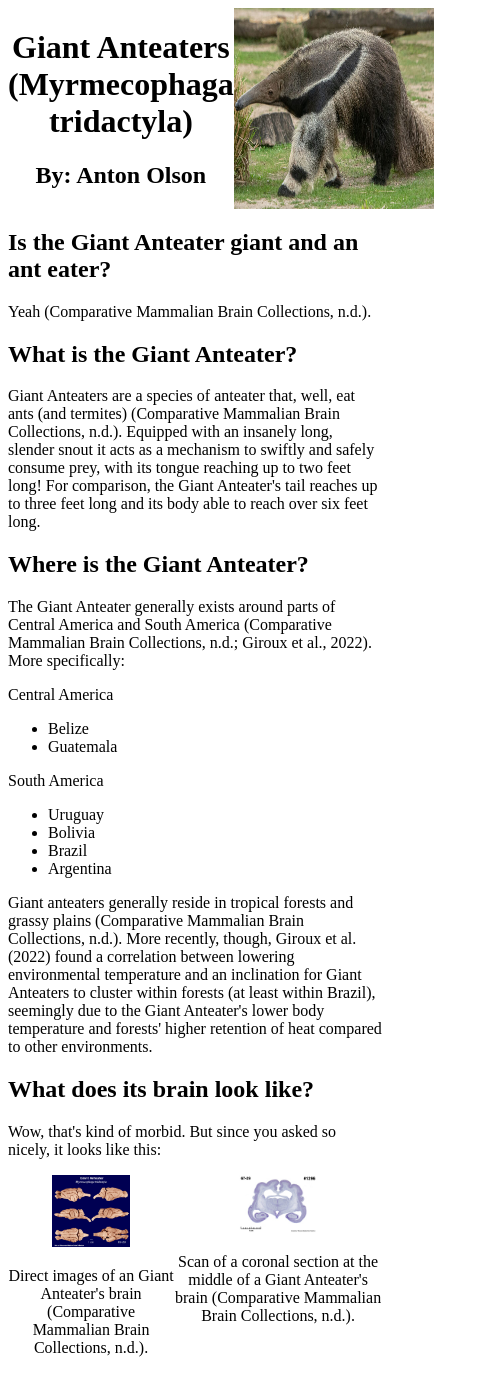
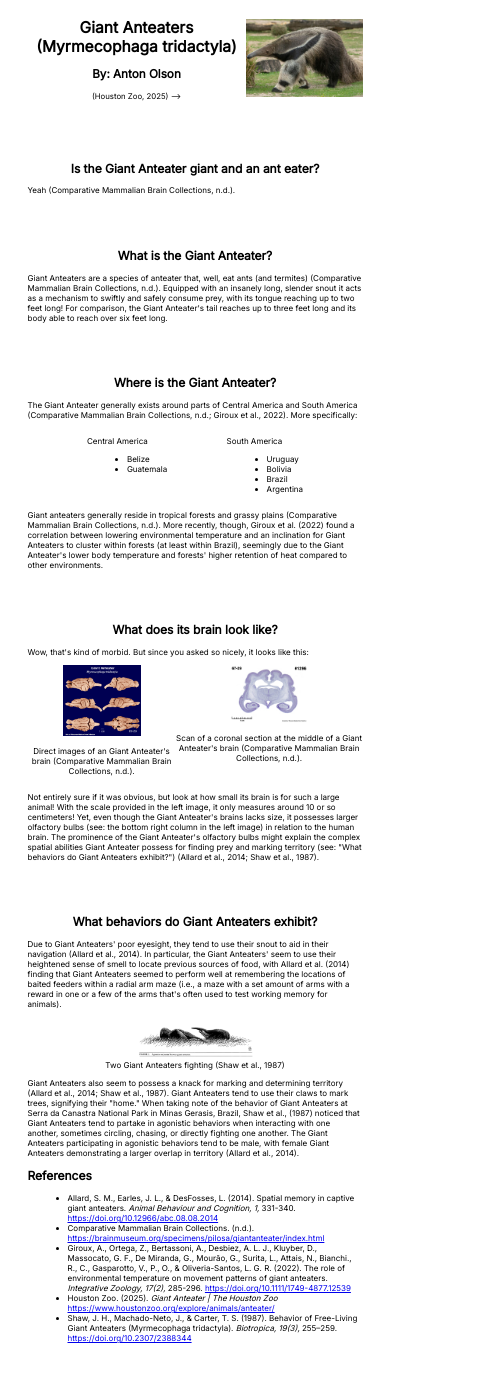
Before and after one commit to daibeemachine/GiantAntEater, a plain HTML site: page index.html in a window 390 px wide. Shown: the top 1376 px of the page, 479 px wide, since content can reach past the window. Drawn offline with Linux system fonts and the light colour scheme.

Commit message:
Modified CSS and added more images
Wtihin this commit, I modified the CSS of the index.html page, adding a new font, adding responsive design, and modifying the spacing of each section. I also added some new images :D

```diff
--- a/GiantAnteater.css
+++ b/GiantAnteater.css
@@ -1,15 +1,39 @@
+
+:root
+{
+    display: flex;
+    flex-wrap: wrap;
+    --title-font-size: clamp(0.125rem, 2vw, 1.25rem);
+    --image_width: clamp(25%, 30vw, 50%);
+    font-size: clamp(0.5rem, 2vw, 1rem);
+    margin-left: 5vw;
+    margin-right: 5vw;
+    font-family: Inter, sans-serif;
+}
+
+.contents h2
+{
+    padding-top: 5vh;
+    text-align: center;
+}
 .title
 {
+  font-size: var(--title-font-size);
   display: flex;
   flex-direction: row;
   text-align: center;
   justify-content: space-around;
+  justify-self: center;
 }
+
 
 .title img
 {
-  width: clamp(200px, 50vw, 800px);
+  object-fit:contain;
+  width: var(--image_width);
   height: auto;
+  max-width: 100%;
+  max-height: 100%;
 }
 
 .title_card
@@ -37,3 +61,22 @@ align-content: center;
   width: 20vw;
   height: auto;
 }
+
+.ant_regions
+{
+    display: flex;
+    justify-content: space-evenly;
+}
+
+.agonistic_behaviors img
+{
+    width: var(--image_width);
+    height: auto;
+    object-fit: contain;
+}
+
+.agonistic_image
+{
+  width: var(--image_width);
+  height: auto;
+}
--- a/index.html
+++ b/index.html
@@ -2,6 +2,7 @@
 <html lang="en">
   <head>
   <link rel="stylesheet" href="./GiantAnteater.css" />
+  <link href='https://fonts.googleapis.com/css?family=Inter' rel='stylesheet'>
   <meta charset="UTF-8">
   <meta name="viewport" content="width=device-width, initial-scale=1.0">
   <title>Giant Anteater</title>
@@ -11,9 +12,11 @@
   <div class="title_card">
     <h1>Giant Anteaters (Myrmecophaga tridactyla)</h1>
     <h2>By: Anton Olson</h2>
+    <p>(Houston Zoo, 2025) --></p>
   </div>
-  <img src="./images/giant-anteater-1920x1080-2024-600x400.jpg">
+    <img src="./images/giant-anteater-1920x1080-2024-600x400.jpg">
   </div>
+  <div class="contents">
   <div class="anteater_burning_question">
     <h2>Is the Giant Anteater giant and an ant eater?</h2>
     <p>Yeah (Comparative Mammalian Brain Collections, n.d.). </p>
@@ -27,6 +30,7 @@
   <div class="anteater_location">
     <h2>Where is the Giant Anteater?</h2>
     <p>The Giant Anteater generally exists around parts of Central America and South America (Comparative Mammalian Brain Collections, n.d.; Giroux et al., 2022). More specifically:
+    <div class="ant_regions">
     <div class="ant_central">
     <p>Central America</p>
     <ul>
@@ -42,6 +46,7 @@
       <li>Brazil</li>
       <li>Argentina</li>
     </ul>
+    </div>
     </div>
     <p>Giant anteaters generally reside in tropical forests and grassy plains (Comparative Mammalian Brain Collections, n.d.). More recently, though, Giroux et al. (2022) found a correlation between
       lowering environmental temperature and an inclination for Giant Anteaters to cluster within forests (at least within Brazil), seemingly due to the Giant Anteater's lower body temperature and
@@ -71,11 +76,16 @@
     of smell to locate previous sources of food, with Allard et al. (2014) finding that Giant Anteaters seemed to perform well at remembering the locations of baited feeders within a radial arm maze
     (i.e., a maze with a set amount of arms with a reward in one or a few of the arms that's often used to test working memory for animals).
   </p>
+  <figure style="text-align:center;">
+    <img src="./images/TwoGiantAnteatersFighting.PNG" class="agonistic_image">
+    <figcaption>Two Giant Anteaters fighting (Shaw et al., 1987)</figcaption>
+  </figure>
   <p>Giant Anteaters also seem to possess a knack for marking and determining territory (Allard et al., 2014; Shaw et al., 1987). Giant Anteaters tend to use their claws to mark trees, signifying their "home."
     When taking note of the behavior of Giant Anteaters at Serra da Canastra National Park in Minas Gerasis, Brazil, Shaw et al., (1987) noticed that Giant Anteaters tend to partake in agonistic behaviors
     when interacting with one another, sometimes circling, chasing, or directly fighting one another. The Giant Anteaters participating in agonistic behaviors tend to be male, with female Giant Anteaters demonstrating
      a larger overlap in territory (Allard et al., 2014).
   </p>
+  </div>
   </div>
   <div>
     <h2>References</h2>
@@ -83,8 +93,10 @@
       <li>Allard, S. M., Earles, J. L., & DesFosses, L. (2014). Spatial memory in captive giant anteaters. <i>Animal Behaviour and Cognition, 1,</i> 331-340. <a href="https://doi.org/10.12966/abc.08.08.2014">https://doi.org/10.12966/abc.08.08.2014</a></li>
       <li>Comparative Mammalian Brain Collections. (n.d.). <a href="https://brainmuseum.org/specimens/pilosa/giantanteater/index.html">https://brainmuseum.org/specimens/pilosa/giantanteater/index.html</a></li>
       <li>Giroux, A., Ortega, Z., Bertassoni, A., Desbiez, A. L. J., Kluyber, D., Massocato, G. F., De Miranda, G., Mourão, G., Surita, L., Attais, N., Bianchi., R., C., Gasparotto, V., P., O., & Oliveria-Santos, L. G. R. (2022). The role of environmental temperature on movement patterns of giant anteaters. <i>Integrative Zoology, 17(2),</i> 285-296. <a href="https://doi.org/10.1111/1749-4877.12539">https://doi.org/10.1111/1749-4877.12539</a></li>
+      <li>Houston Zoo. (2025). <i>Giant Anteater | The Houston Zoo</i> <a href="https://www.houstonzoo.org/explore/animals/anteater/">https://www.houstonzoo.org/explore/animals/anteater/</a></li>
       <li>Shaw, J. H., Machado-Neto, J., & Carter, T. S. (1987). Behavior of Free-Living Giant Anteaters (Myrmecophaga tridactyla). <i>Biotropica, 19(3),</i> 255–259. <a href="https://doi.org/10.2307/2388344">https://doi.org/10.2307/2388344</a></li>
     </ul>
   </div>
+  </div>
 </body>
 </html>
```
Also changed, not shown: images/TwoGiantAnteatersFighting.PNG (added).
